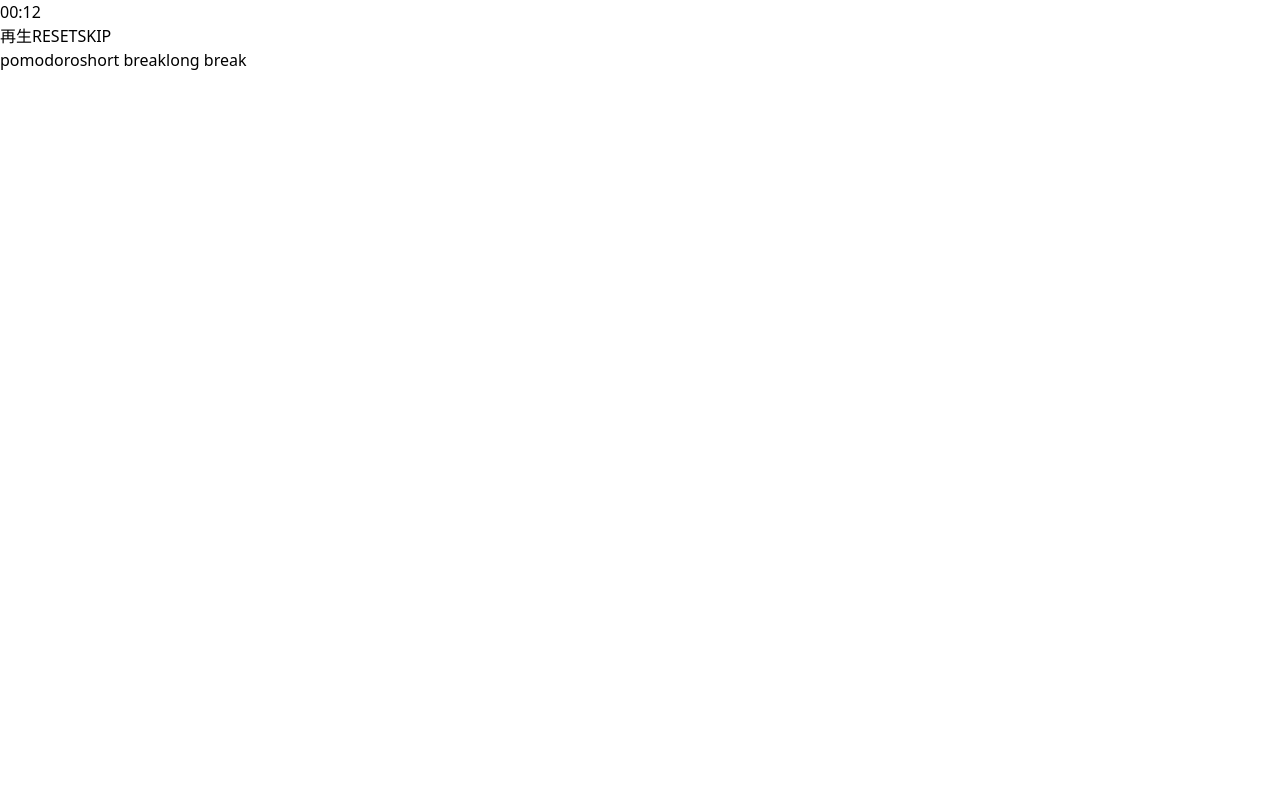
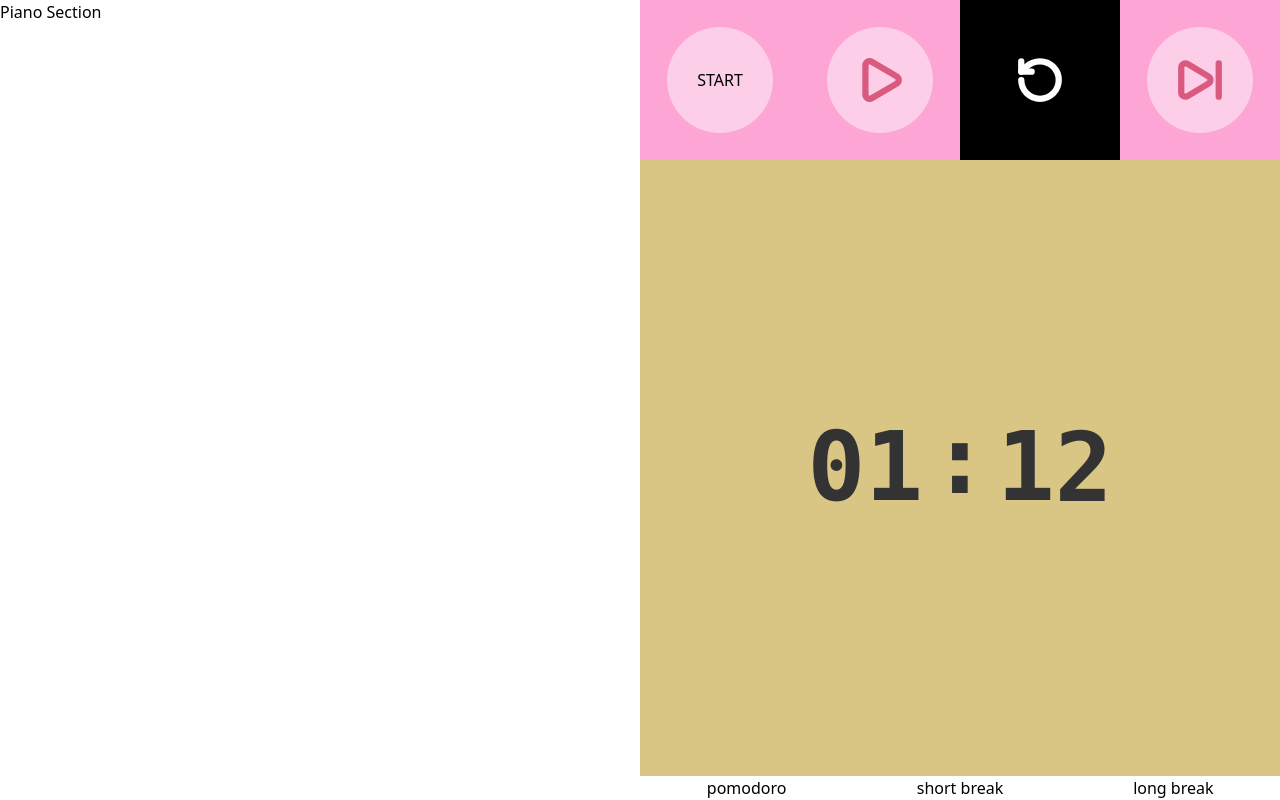
Before and after one commit to yamakai7649/HUKANZEN_APP, a Next.js app: page / in a window 1280 px wide. Built offline with nearby package versions, Linux system fonts and the light colour scheme.

Commit message:
コードの整理とおしゃれタイマーの実装

```diff
--- a/package.json
+++ b/package.json
@@ -9,6 +9,8 @@
     "lint": "eslint"
   },
   "dependencies": {
+    "lucide-react": "^0.564.0",
+    "motion": "^12.34.2",
     "next": "16.1.6",
     "react": "19.2.3",
     "react-dom": "19.2.3"
--- a/src/app/page.tsx
+++ b/src/app/page.tsx
@@ -1,8 +1,15 @@
-import { TimerSection } from "@/components/TimerSection";
+import { TimerSection } from "@/components/timer/TimerSection";
+import { MenuSection } from "@/components/menu/MenuSection";
 
 export default function Home() {
-
   return (
-    <TimerSection/>
+    <div className="flex h-screen">
+      <div className="flex-1">
+        <MenuSection />
+      </div>
+      <div className="flex-1">
+        <TimerSection />
+      </div>
+    </div>
   );
 };
--- a/src/components/TimerSection.tsx
+++ /dev/null
@@ -1,31 +0,0 @@
-"use client"
-
-import { usePomodoro } from "@/hooks/usePomodoro";
-
-export const TimerSection = () => {
-  const {
-    status,
-    formatTime,
-    remainingTime,
-    handleToggleTimer,
-    handleReset,
-    handleSkip,
-    handleSwitchMode,
-  } = usePomodoro();
-
-  return (
-    <>
-      <h1>{formatTime(remainingTime)}</h1>
-      <div>
-        <button onClick={handleToggleTimer} value={status === "running" ? "paused" : "running"}>{status === "running" ? "一時停止" : "再生"}</button>
-        <button onClick={handleReset}>RESET</button>
-        <button onClick={handleSkip}>SKIP</button>
-      </div>
-      <div>
-        <button onClick={handleSwitchMode} value="pomodoro">pomodoro</button>
-        <button onClick={handleSwitchMode} value="shortBreak">short break</button>
-        <button onClick={handleSwitchMode} value="longBreak">long break</button>
-      </div>
-    </>
-  );
-};
--- /dev/null
+++ b/src/components/menu/MenuSection.tsx
@@ -0,0 +1,5 @@
+export const MenuSection = () => {
+    return (
+        <div>Piano Section</div>
+    );
+};
--- /dev/null
+++ b/src/components/timer/ModeSelector.tsx
@@ -0,0 +1,13 @@
+type ModeSelectorProps = {
+    onSwitchMode: (e: React.MouseEvent<HTMLButtonElement>) => void;
+}
+
+export const ModeSelector = ({ onSwitchMode }: ModeSelectorProps) => {
+    return (
+        <div className="w-full flex">
+            <button className="flex-1" onClick={onSwitchMode} value="pomodoro">pomodoro</button>
+            <button className="flex-1" onClick={onSwitchMode} value="shortBreak">short break</button>
+            <button className="flex-1" onClick={onSwitchMode} value="longBreak">long break</button>
+        </div>
+    );
+};
--- /dev/null
+++ b/src/components/timer/RollingDigit.tsx
@@ -0,0 +1,39 @@
+import { useRollingDigit } from "@/hooks/useRollingDigit";
+
+type RollingDigitProps = {
+    digit: string;
+    max: number;
+};
+
+export const RollingDigit = ({ digit, max }: RollingDigitProps) => {
+    const {
+        digits,
+        isTransitioning,
+        currentIndex,
+        handleTransitionEnd,
+    } = useRollingDigit(digit, max);
+
+
+    return (
+        // ★スタイル追加1：はみ出しを隠す「窓枠」を作る（h-[1.2em] と overflow-hidden）
+        <div className="h-[1.2em] w-[1ch] overflow-hidden inline-flex justify-center">
+            <div
+                style={{ transform: `translateY(-${currentIndex * 100}%)` }}
+                className={`flex flex-col ${isTransitioning
+                    ? "transition-transform duration-[800ms] ease-[cubic-bezier(0.25,1,0.5,1)]"
+                    : "transition-none"
+                    }`}
+                onTransitionEnd={handleTransitionEnd}
+            >
+                {
+                    digits.map((num, i) => (
+                        // ★スタイル追加2：数字1個ずつの高さを、窓枠の高さ(1.2em)と完全に一致させる
+                        <span key={i} className="h-[1.2em] leading-[1.2em] text-center block">
+                            {num}
+                        </span>
+                    ))
+                }
+            </div>
+        </div>
+    );
+};
--- /dev/null
+++ b/src/components/timer/TimerControls.tsx
@@ -0,0 +1,40 @@
+import { Play, Pause, RotateCcw, SkipForward } from "lucide-react";
+import { Status } from "@/types/timer";
+
+type TimerControlsProps = {
+    status: Status;
+    onStartEnd: () => void;
+    onToggleTimer: (e: React.MouseEvent<HTMLButtonElement>) => void;
+    onReset: () => void;
+    onSkip: () => void;
+};
+
+export const TimerControls = ({ status, onStartEnd, onToggleTimer, onReset, onSkip }: TimerControlsProps) => {
+    return (
+        <div className="w-full flex">
+            <div className="flex flex-1 aspect-square bg-pink-300 justify-center items-center">
+                <button className="flex rounded-full bg-pink-200 w-2/3 h-2/3 justify-center items-center cursor-pointer" onClick={onStartEnd} value={status === "pending" ? "running" : "pending"}>{status === "pending" ? "START" : "END"}</button>
+            </div>
+            <div className="flex flex-1 aspect-square bg-pink-300 justify-center items-center">
+                <button className="flex rounded-full bg-pink-200 w-2/3 h-2/3 justify-center items-center cursor-pointer" onClick={onToggleTimer} value={status === "running" ? "paused" : "running"}>
+                    {
+                        status === "running" ?
+                            <Pause size={50} color="#d9597f" strokeWidth={3} />
+                            :
+                            <Play size={50} color="#d9597f" strokeWidth={3} />
+                    }
+                </button>
+            </div>
+            <div className="flex flex-1 aspect-square bg-black justify-center items-center">
+                <button className="flex rounded-full bg-black w-2/3 h-2/3 justify-center items-center cursor-pointer" onClick={onReset}>
+                    <RotateCcw size={50} color="#ffffff" strokeWidth={3} />
+                </button>
+            </div>
+            <div className="flex flex-1 aspect-square bg-pink-300 justify-center items-center">
+                <button className="flex rounded-full bg-pink-200 w-2/3 h-2/3 justify-center items-center cursor-pointer" onClick={onSkip}>
+                    <SkipForward size={50} color="#d9597f" strokeWidth={3} />
+                </button>
+            </div>
+        </div>
+    );
+};
--- /dev/null
+++ b/src/components/timer/TimerDisplay.tsx
@@ -0,0 +1,38 @@
+import { RollingDigit } from "./RollingDigit";
+
+type TimerDisplayProps = {
+    remainingTime: number;
+};
+
+const splitTimeToDigits = (seconds: number) => {
+    const m = Math.floor(seconds / 60).toString().padStart(2, "0");
+    const s = (seconds % 60).toString().padStart(2, "0");
+
+    const m1 = m[0];
+    const m2 = m[1];
+    const s1 = s[0];
+    const s2 = s[1];
+
+    return [m1, m2, s1, s2];
+};
+
+export const TimerDisplay = ({ remainingTime }: TimerDisplayProps) => {
+    const m1 = splitTimeToDigits(remainingTime)[0];
+    const m2 = splitTimeToDigits(remainingTime)[1];
+    const s1 = splitTimeToDigits(remainingTime)[2];
+    const s2 = splitTimeToDigits(remainingTime)[3];
+
+    return (
+        <div className="flex flex-auto items-center justify-center bg-[#d9c584]">
+            <div className="flex items-center text-8xl font-bold font-mono text-[#333]">
+                <RollingDigit digit={m1} max={6} />
+                <RollingDigit digit={m2} max={9} />
+
+                <span className="mx-2 pb-4">:</span>
+
+                <RollingDigit digit={s1} max={5} />
+                <RollingDigit digit={s2} max={9} />
+            </div>
+        </div>
+    );
+};
--- /dev/null
+++ b/src/components/timer/TimerSection.tsx
@@ -0,0 +1,32 @@
+"use client"
+
+import { usePomodoro } from "@/hooks/usePomodoro";
+import { TimerControls } from "./TimerControls";
+import { TimerDisplay } from "./TimerDisplay";
+import { ModeSelector } from "./ModeSelector";
+
+export const TimerSection = () => {
+  const {
+    status,
+    handleStartEnd,
+    handleToggleTimer,
+    handleReset,
+    handleSkip,
+    remainingTime,
+    handleSwitchMode,
+  } = usePomodoro();
+
+  return (
+    <div className="flex flex-col h-full">
+      <TimerControls
+        status={status}
+        onStartEnd={handleStartEnd}
+        onToggleTimer={handleToggleTimer}
+        onReset={handleReset}
+        onSkip={handleSkip}
+      />
+      <TimerDisplay remainingTime={remainingTime} />
+      <ModeSelector onSwitchMode={handleSwitchMode} />
+    </div>
+  );
+};
--- a/src/hooks/usePomodoro.ts
+++ b/src/hooks/usePomodoro.ts
@@ -1,9 +1,7 @@
-import { useState,useEffect } from "react";
+import { useState, useEffect } from "react";
+import { Mode, Status } from "@/types/timer";
 
-type Mode = "pomodoro" | "shortBreak" | "longBreak";
-type Status =  "running" | "paused";
-
-const POMODORO_TIME = 0.2 * 60;
+const POMODORO_TIME = 1.2 * 60;
 const SHORT_BREAK_TIME = 5 * 60;
 const LONG_BREAK_TIME = 25 * 60;
 
@@ -11,15 +9,8 @@ export const usePomodoro = () => {
     const [count, setCount] = useState<number>(0);
     const [limit, setLimit] = useState<number>(POMODORO_TIME);
     const [mode, setMode] = useState<Mode>("pomodoro");
-    const [status, setStatus] = useState<Status>("paused");
+    const [status, setStatus] = useState<Status>("pending");
     const remainingTime = limit - count;
-
-    const formatTime = (seconds: number) => {
-        const m = Math.floor(seconds / 60);
-        const s = seconds % 60;
-
-        return `${m.toString().padStart(2, "0")}:${s.toString().padStart(2, "0")}`;
-    };
 
     const switchMode = (nextMode?: Mode) => {
         const currentMode = nextMode ? nextMode : (mode === "pomodoro" ? "shortBreak" : "pomodoro");
@@ -36,12 +27,16 @@ export const usePomodoro = () => {
         setStatus("paused");
     };
 
-    if (remainingTime <= 0) {
-        switchMode();
+    const switchStatus = (nextStatus: Status) => {
+        setStatus(nextStatus);
+    };
+
+    const handleStartEnd = () => {
+        return;
     };
 
     const handleToggleTimer = (e: React.MouseEvent<HTMLButtonElement>) => {
-        setStatus(e.currentTarget.value as Status);
+        switchStatus(e.currentTarget.value as Status);
     };
 
     const handleReset = () => {
@@ -57,6 +52,10 @@ export const usePomodoro = () => {
         switchMode(e.currentTarget.value as Mode);
     };
 
+    if (remainingTime <= 0) {
+        switchMode();
+    };
+
     useEffect(() => {
         if (status !== "running") return;
 
@@ -70,8 +69,8 @@ export const usePomodoro = () => {
     return {
         status,
         setCount,
-        formatTime,
         remainingTime,
+        handleStartEnd,
         handleToggleTimer,
         handleReset,
         handleSkip,
--- /dev/null
+++ b/src/hooks/useRollingDigit.ts
@@ -0,0 +1,47 @@
+import { useState,useMemo } from "react";
+
+const generateDigitSequence = (maxDigit: number) => {
+    const descendingDigits = Array.from({ length: maxDigit }, (_, index) => maxDigit - index);
+    return [0, ...descendingDigits, 0];
+};
+
+export const useRollingDigit = (digit: string, max: number) => {
+    const [isTransitioning, setIsTransitioning] = useState<boolean>(true);
+    const [currentIndex, setCurrentIndex] = useState<number>(0);
+    const [prevDigit, setPrevDigit] = useState<string>("");
+
+    const digits = useMemo(() => generateDigitSequence(max), [max]);
+
+    // requestAnimationFrameを使う方法もあるけどこっちの方が好きだから！
+    if (prevDigit !== digit) {
+        // 1. 初回レンダーで "0" の時は、ダミーではなく一番上の "0" に固定する
+        if (digit === "0" && currentIndex === 0) {
+            setCurrentIndex(0);
+        }
+        // 2. テレポート直後 ("0" -> "9"など) は、アニメーションをONにしてから動かす
+        else if (prevDigit === "0" && currentIndex === 0) {
+            setIsTransitioning(true);
+            setCurrentIndex(max + 1 - Number(digit));
+        }
+        // 3. 通常のカウントダウン (1 -> 0 でダミーに向かう時も含む)
+        else {
+            setCurrentIndex(max + 1 - Number(digit));
+        }
+
+        setPrevDigit(digit);
+    };
+
+    const handleTransitionEnd = () => {
+        if (currentIndex === max + 1) {
+            setIsTransitioning(false);
+            setCurrentIndex(0);
+        };
+    };
+
+    return {
+        digits,
+        isTransitioning,
+        currentIndex,
+        handleTransitionEnd,
+    };
+};
--- /dev/null
+++ b/src/types/timer.d.ts
@@ -0,0 +1,2 @@
+export type Mode = "pomodoro" | "shortBreak" | "longBreak";
+export type Status = "pending" | "running" | "paused";
```
Also changed, not shown: 1 other file (tests, documents, lock files or other folders).
